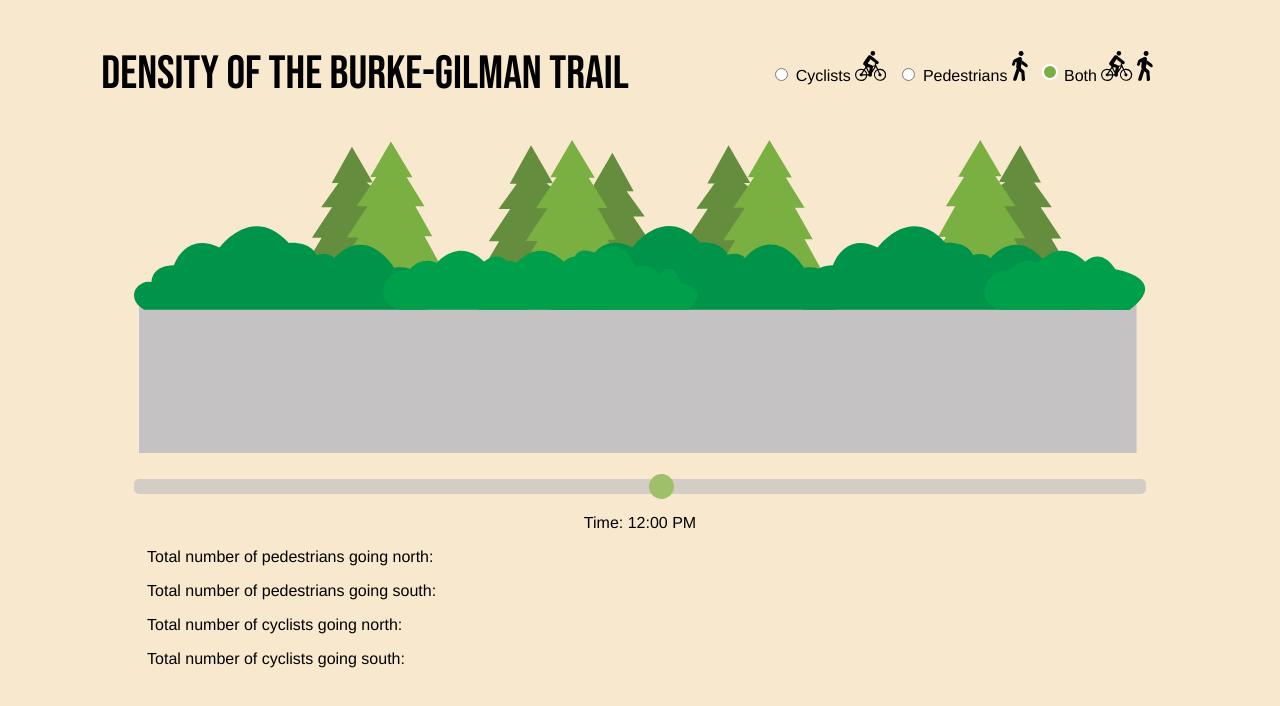
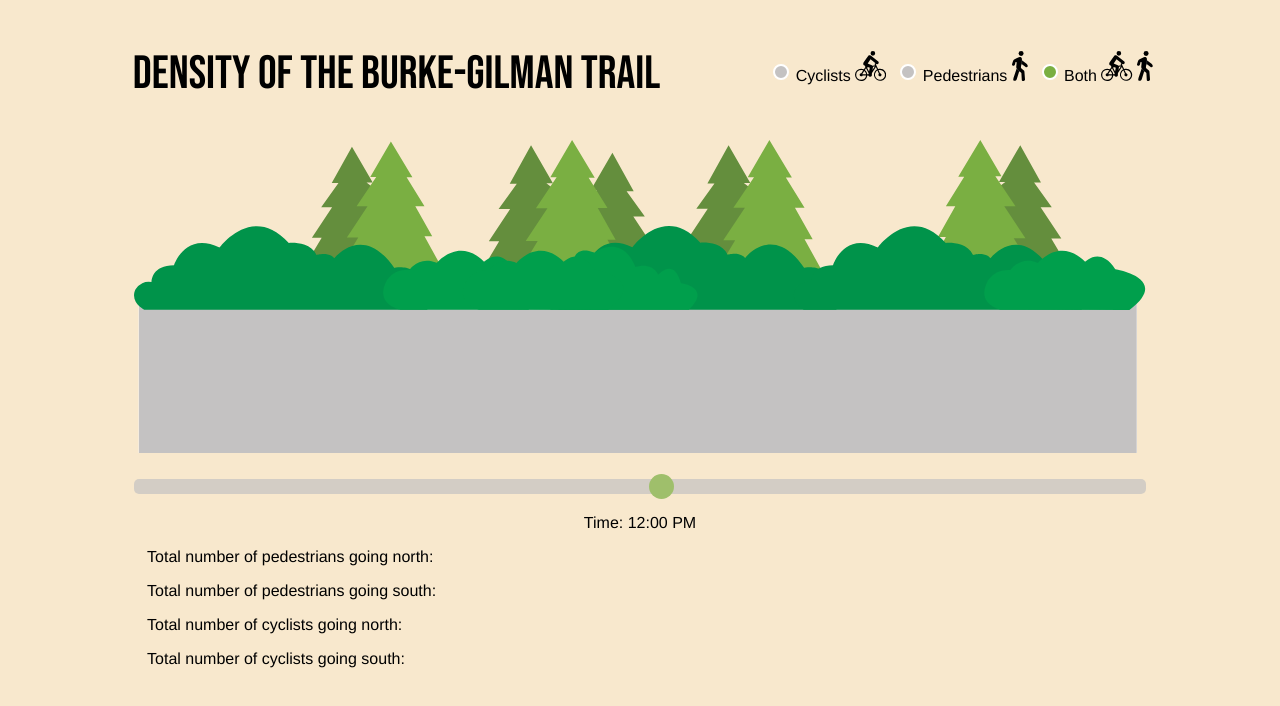
Before and after one commit to UW-CSE442-WI20/A3-seattle-transportation, a website built with Parcel: page src/index.html in a window 1280 px wide. Built offline with nearby package versions, Linux system fonts and the light colour scheme.

Commit message:
Fix radio button default color

```diff
--- a/docs/index.js
+++ b/docs/index.js
@@ -212,7 +212,7 @@
 if ((!parent || !parent.isParcelRequire) && typeof WebSocket !== 'undefined') {
   var hostname = "" || location.hostname;
   var protocol = location.protocol === 'https:' ? 'wss' : 'ws';
-  var ws = new WebSocket(protocol + '://' + hostname + ':' + "51635" + '/');
+  var ws = new WebSocket(protocol + '://' + hostname + ':' + "51769" + '/');
 
   ws.onmessage = function (event) {
     checkedAssets = {};
--- a/src/styles.css
+++ b/src/styles.css
@@ -1,7 +1,8 @@
 h1 {
-	flex-basis: 50%;
+	flex-basis: 45%;
 	margin-top: 3%;
 	margin-bottom: 3%;
+	margin-left: 5%;
 	text-align: center;
 	font-family: "Bebas Neue", sans-serif;
 	font-weight: lighter;
@@ -32,6 +33,20 @@
     left: -2px;
     position: relative;
     background-color: #7AAF42;
+    content: '';
+    display: inline-block;
+    visibility: visible;
+    border: 2px solid white;
+}
+
+input[type='radio']:after {
+    width: 12px;
+    height: 12px;
+    border-radius: 15px;
+    top: -1px;
+    left: -2px;
+    position: relative;
+    background-color: #C4C2C2;
     content: '';
     display: inline-block;
     visibility: visible;
```
Also changed, not shown: docs/index.html (+1 -1 lines), 10 other files.
